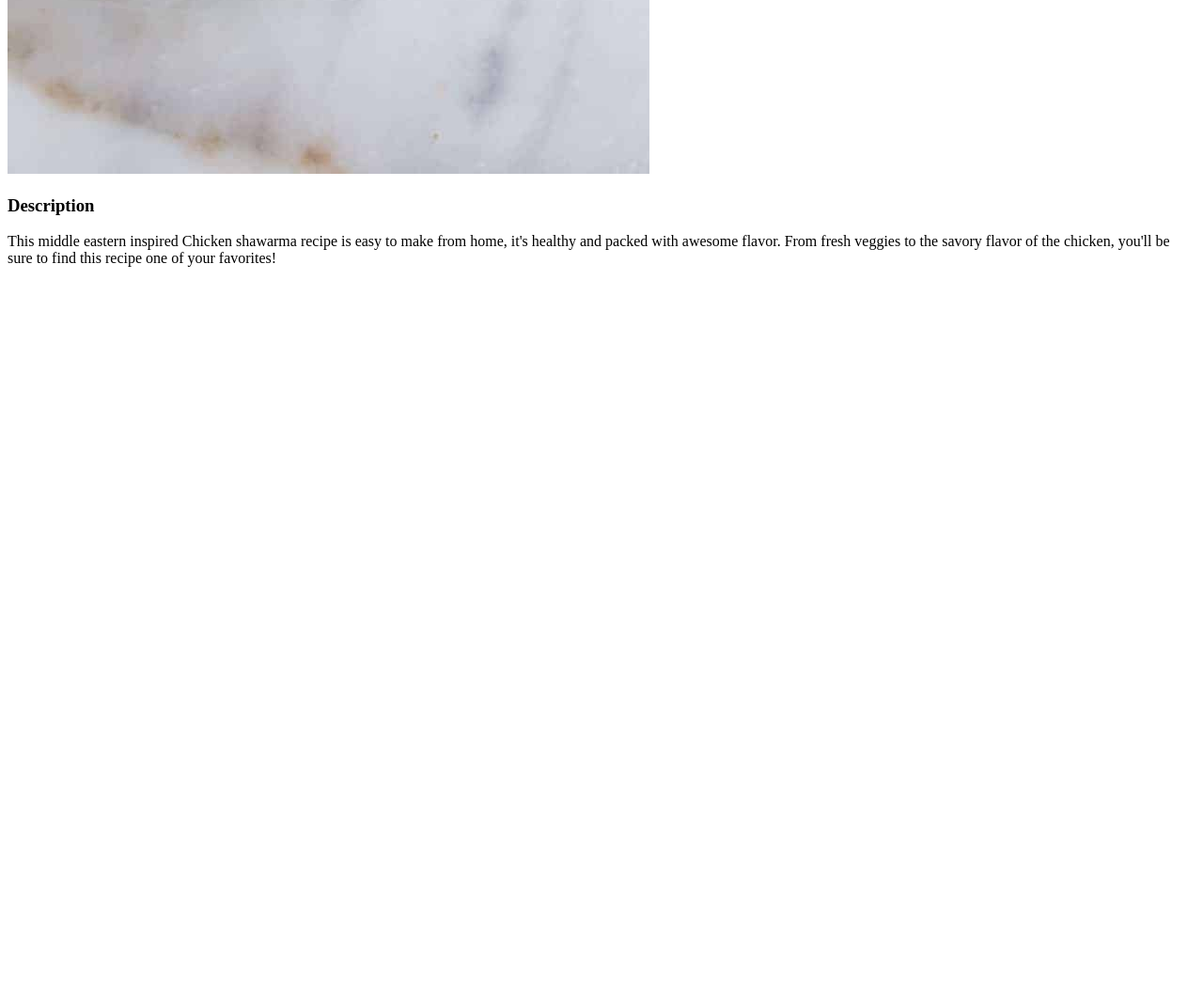
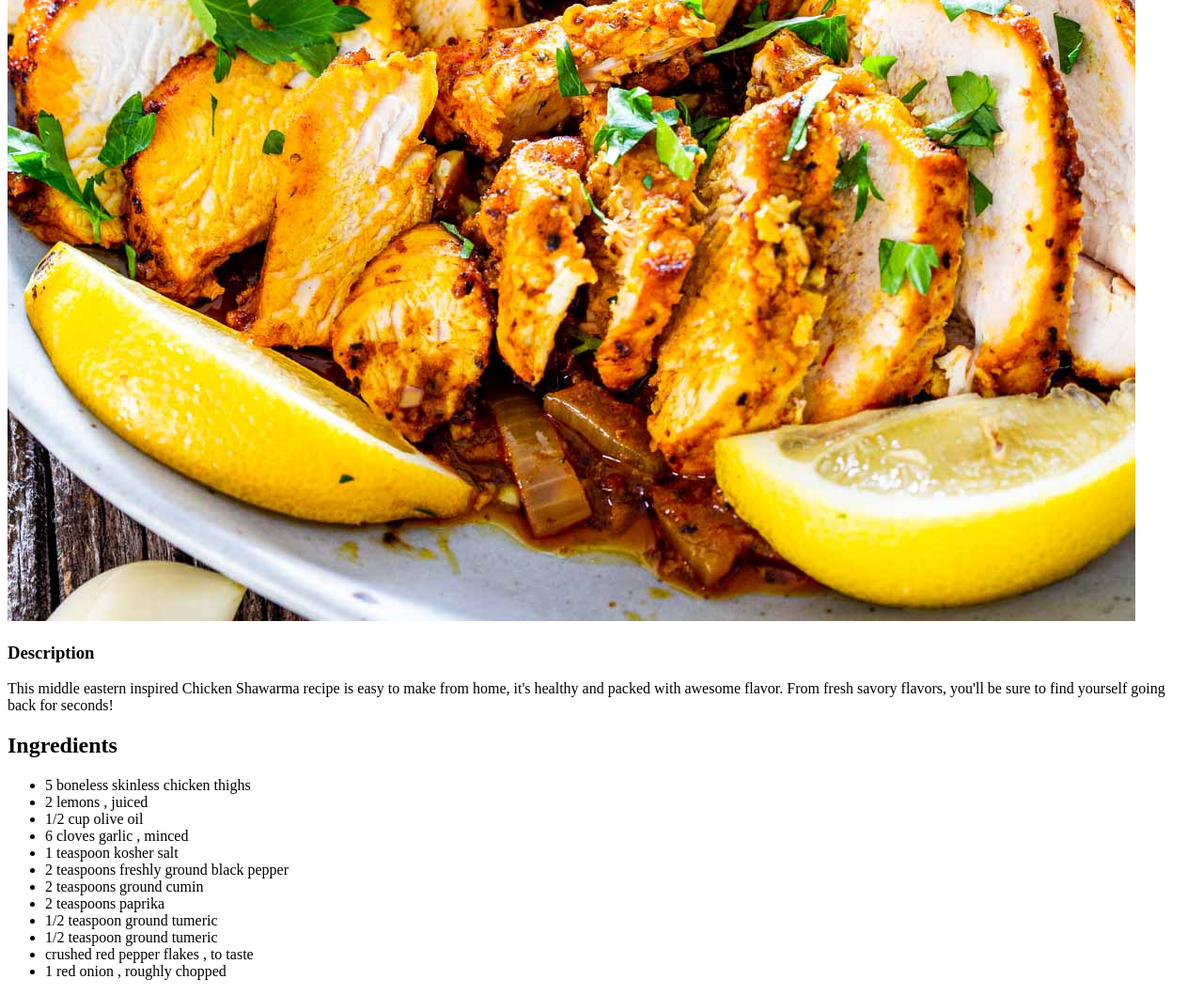
Before and after one commit to AlanaJay/odin-recipes, a plain HTML site: page recipes/chicken-shawarma.html in a window 1280 px wide. Shown: the part 919-1978 px from the top of the page at 94% size. Before the commit the page ends 1219 px from the top, so only its background shows below. Drawn offline with Linux system fonts and the light colour scheme.

Commit message:
Add unordered Lisr

```diff
--- a/recipes/chicken-shawarma.html
+++ b/recipes/chicken-shawarma.html
@@ -7,15 +7,33 @@
     </head>
 
     <body>
-        <h1>Chicken Shawarma Bowl</h1>
-        <img src="../images/chicken-shawarma-bowl.jpg" alt="A delicioius chicken Shawarma Bowl"/>
+        <h1>Chicken Shawarma</h1>
+        <img src="../images/chicken-shawarma.jpg" alt="A delicioius chicken Shawarma"/>
 
             <h3>Description</h3>
 
-                <p>This middle eastern inspired Chicken shawarma recipe is easy to make from home, it's healthy and packed with awesome flavor. From fresh
-                veggies to the savory flavor of the chicken, you'll be sure to find this recipe one of your favorites!
+                <p>This middle eastern inspired Chicken Shawarma recipe is easy to make from home, it's healthy and packed with awesome flavor. From fresh
+                savory flavors, you'll be sure to find yourself going back for seconds!
                 </p>
 
+                <h2>Ingredients</h2>
+                <ul>
+                <li>5 boneless skinless chicken thighs </li>
+                <li>2 lemons , juiced</li>
+                <li>1/2 cup olive oil</li>
+                <li>6 cloves garlic , minced</li>
+                <li>1 teaspoon kosher salt</li>
+                <li>2 teaspoons freshly ground black pepper</li>
+                <li>2 teaspoons ground cumin</li>
+                <li>2 teaspoons paprika</li>
+                <li>1/2 teaspoon ground tumeric</li>
+                <li>1/2 teaspoon ground tumeric</li>
+                <li>crushed red pepper flakes , to taste</li>
+                <li>1 red onion , roughly chopped</li>
+
+
+
+                </ul>
 
     </body>
 </html>
```
Also changed, not shown: 2 other files.
